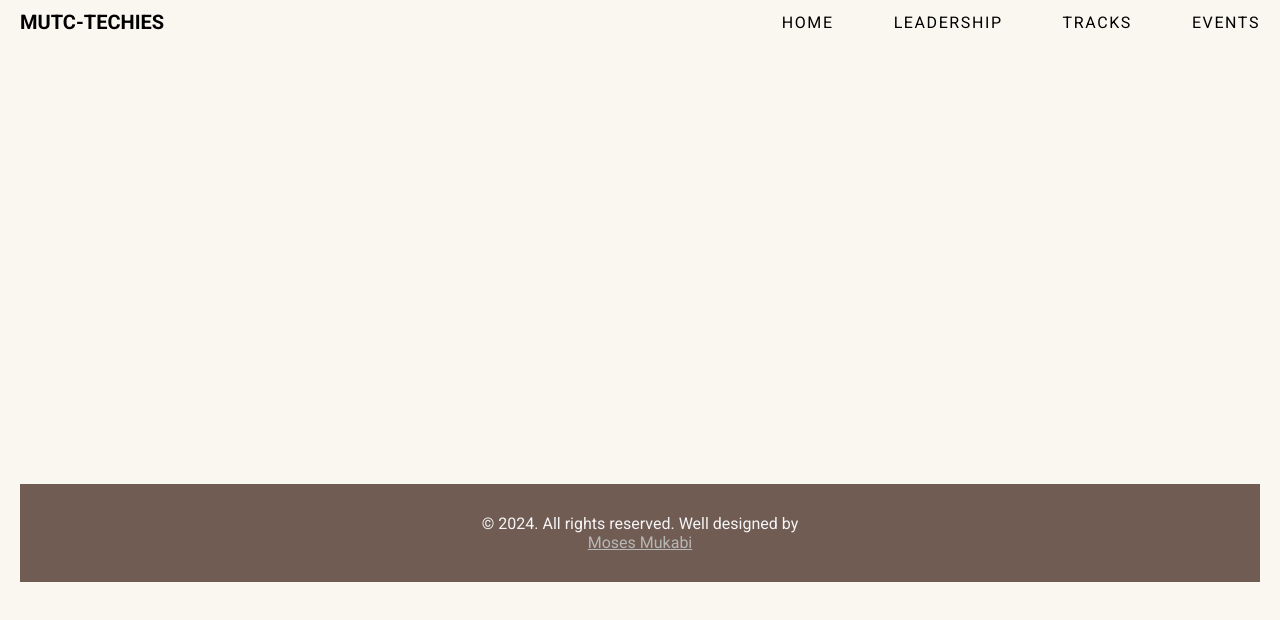
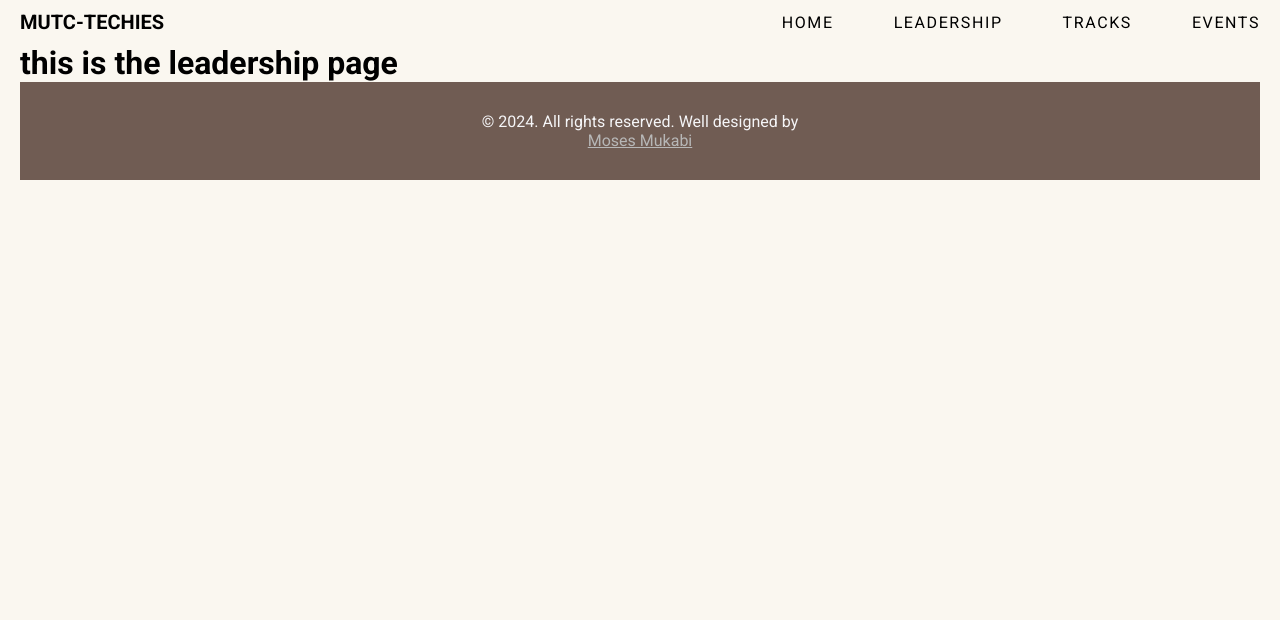
Before and after one commit to mosesmukabi/mutc-techies, a React (Vite) app: page /Leadership in a window 1280 px wide. Shown: the top 620 px of the page. Built offline with nearby package versions, Linux system fonts and the light colour scheme.

Commit message:
created different page with no content

```diff
--- a/src/App.jsx
+++ b/src/App.jsx
@@ -1,13 +1,28 @@
+
 import './App.css'
 import Header from './components/Header/Header'
 import Footer from './components/Footer/footer'
+import Home from './pages/Home/Home'
+import { BrowserRouter, Routes, Route} from 'react-router-dom';
+import Eventss from './pages/Eventss/Eventss';
+import Tracks from './pages/Tracks/Tracks';
+import Leadership from './pages/Leadership/Leadership';
 
 function App() {
 
   return (
     <>
     <Header />
+    <BrowserRouter>
+      <Routes>
+       <Route path='/' element ={<Home/>} />
+       <Route path='/Leadership' element ={<Leadership/>} />
+       <Route path='/Tracks' element ={<Tracks/>} />
+       <Route path='/Eventss' element ={<Eventss/>} />
+      </Routes>
+    </BrowserRouter>
     <Footer />
+
     </>
   )
 }
--- a/src/components/Footer/footer.css
+++ b/src/components/Footer/footer.css
@@ -1,7 +1,7 @@
 .footer{
     background-color: var(--color-brown);
     padding: 3rem;
-    margin-top: 44rem;
+
 
 }
 
--- a/src/components/Header/Header.jsx
+++ b/src/components/Header/Header.jsx
@@ -1,4 +1,5 @@
 import "./header.css";
+import {Link } from 'react-router-dom'
 
 
 
@@ -8,10 +9,10 @@ function HeaderNavigation () {
             <h1 className="logo">mutc-techies</h1>
             <nav>
                 <ol className="navigation-list">
-                    <li className="navigation-item"><a className="navigation-link" href="#">Home</a></li>
-                    <li className="navigation-item"><a className="navigation-link" href="#">Leadership</a></li>
-                    <li className="navigation-item"><a className="navigation-link" href="#">Tracks</a></li>
-                    <li className="navigation-item"><a className="navigation-link" href="#">Events</a></li>
+                    <li className="navigation-item"><a className="navigation-link" href="/">Home</a></li>
+                    <li className="navigation-item"><a className="navigation-link" href="/Leadership">Leadership</a></li>
+                    <li className="navigation-item"><a className="navigation-link" href="/Tracks">Tracks</a></li>
+                    <li className="navigation-item"><a className="navigation-link" href="/Eventss">Events</a></li>
                 </ol>
             </nav>
         </div>
--- /dev/null
+++ b/src/components/Hero/Hero.jsx
@@ -0,0 +1,10 @@
+
+function Hero() {
+  return (
+    <div>
+        <h1>HERO Home page</h1>
+        </div>
+  )
+}
+
+export default Hero
--- /dev/null
+++ b/src/pages/Eventss/Eventss.jsx
@@ -0,0 +1,11 @@
+import React from 'react'
+
+function Eventss() {
+  return (
+    <div>
+        <h1>this is the event page</h1>
+    </div>
+  )
+}
+
+export default Eventss
--- /dev/null
+++ b/src/pages/Home/Home.jsx
@@ -0,0 +1,11 @@
+import React from 'react'
+import Hero from '../../components/Hero/Hero'
+function Home() {
+  return (
+    <>
+    <Hero  />
+    </>
+  )
+}
+
+export default Home
--- /dev/null
+++ b/src/pages/Leadership/Leadership.jsx
@@ -0,0 +1,13 @@
+import React from 'react'
+
+function Leadership() {
+  return (
+    <div>
+        <h1>
+            this is the leadership page
+        </h1>
+    </div>
+  )
+}
+
+export default Leadership
--- /dev/null
+++ b/src/pages/Tracks/Tracks.jsx
@@ -0,0 +1,11 @@
+import React from 'react'
+
+function Tracks() {
+  return (
+    <div>
+        <h1>this is the tacks page</h1>
+    </div>
+  )
+}
+
+export default Tracks
```
